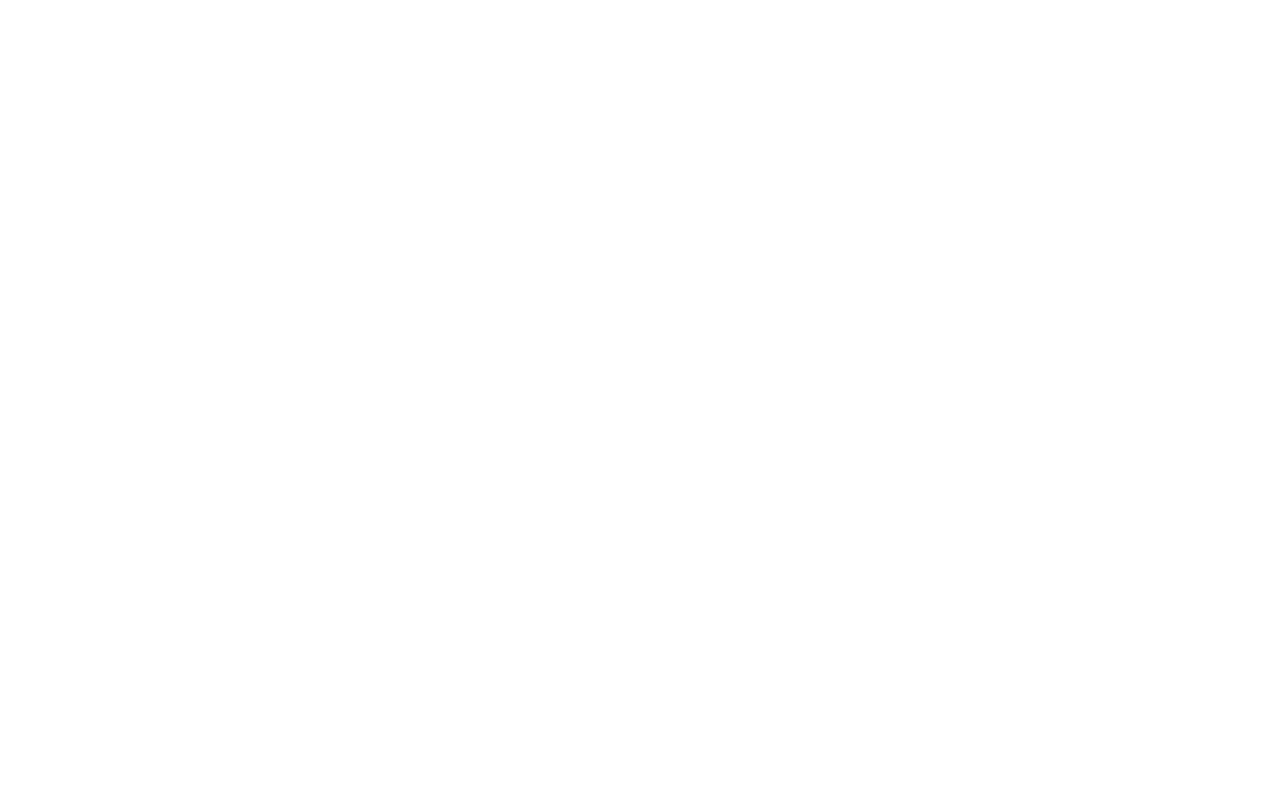
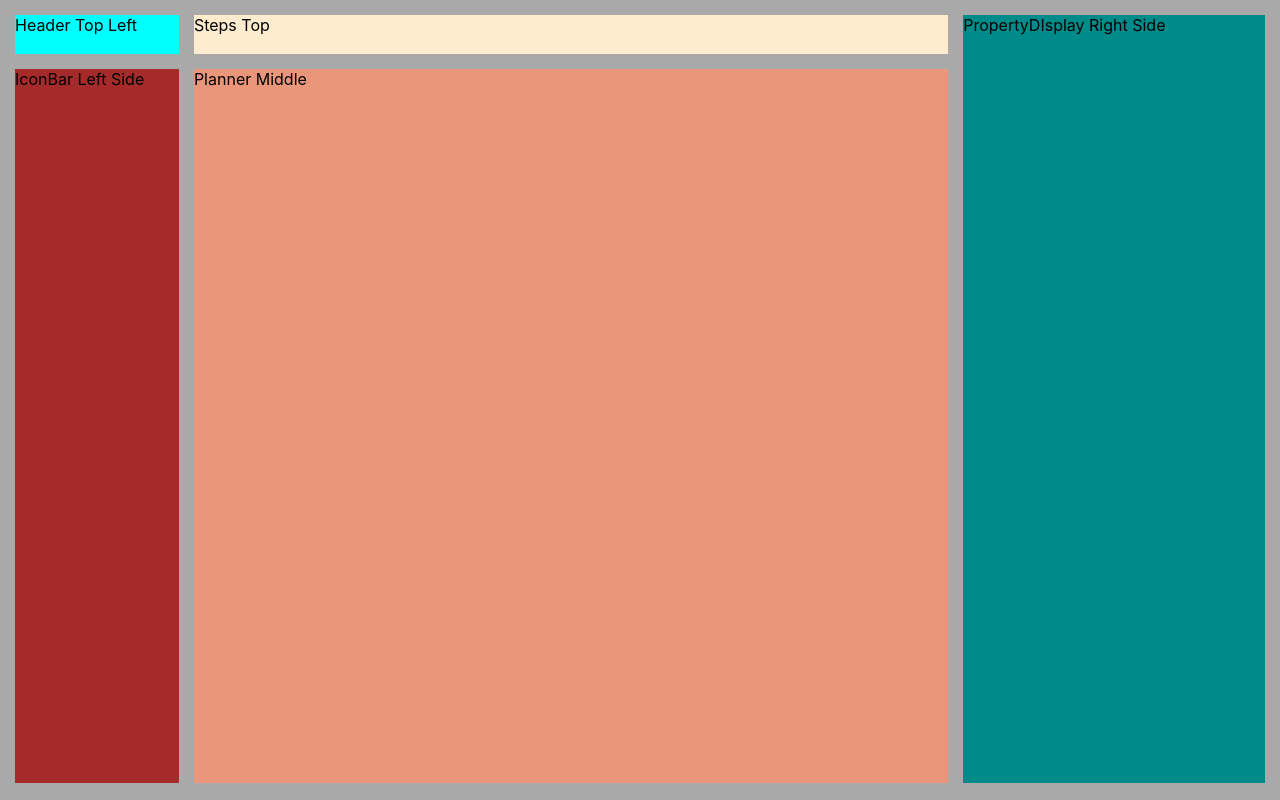
Before and after one commit to Aquaren56/JScript-Raidplaner, a React (Create React App) app: page / in a window 1280 px wide. Built offline with nearby package versions, Linux system fonts and the light colour scheme.

Commit message:
Added base Elements and basic grid layouting

```diff
--- a/src/App.css
+++ /dev/null
@@ -1,38 +0,0 @@
-.App {
-  text-align: center;
-}
-
-.App-logo {
-  height: 40vmin;
-  pointer-events: none;
-}
-
-@media (prefers-reduced-motion: no-preference) {
-  .App-logo {
-    animation: App-logo-spin infinite 20s linear;
-  }
-}
-
-.App-header {
-  background-color: #282c34;
-  min-height: 100vh;
-  display: flex;
-  flex-direction: column;
-  align-items: center;
-  justify-content: center;
-  font-size: calc(10px + 2vmin);
-  color: white;
-}
-
-.App-link {
-  color: #61dafb;
-}
-
-@keyframes App-logo-spin {
-  from {
-    transform: rotate(0deg);
-  }
-  to {
-    transform: rotate(360deg);
-  }
-}
--- a/src/App.tsx
+++ b/src/App.tsx
@@ -1,11 +1,19 @@
-import React from 'react';
-import logo from './logo.svg';
-import './App.css';
+import './styling/header.css';
+
+import Header from './components/Header';
+import IconBar from './components/IconBar';
+import Steps from './components/Steps';
+import PropertyDisplay from './components/PropertyDisplay';
+import PlanningCanvas from './components/PlanningCanvas';
 
 function App() {
   return (
     <div className="App">
-
+      <Header />
+      <Steps />
+      <IconBar />
+      <PlanningCanvas />
+      <PropertyDisplay />
     </div>
   );
 }
--- /dev/null
+++ b/src/components/Header.tsx
@@ -0,0 +1,11 @@
+
+import '../styling/header.css';
+
+export default function Header() {
+
+    return (
+        <div className='header'>
+            Header Top Left
+        </div>
+    )
+}
--- /dev/null
+++ b/src/components/IconBar.tsx
@@ -0,0 +1,9 @@
+import '../styling/header.css';
+
+export default function IconBar() {
+    return (
+        <div className='icon-bar'>
+            IconBar Left Side
+        </div>
+    )
+}
--- /dev/null
+++ b/src/components/PlanningCanvas.tsx
@@ -0,0 +1,9 @@
+import '../styling/header.css';
+
+export default function PlanningCanvas() {
+    return (
+        <div className='planning-canvas'>
+            Planner Middle
+        </div>
+    )
+}
--- /dev/null
+++ b/src/components/PropertyDisplay.tsx
@@ -0,0 +1,9 @@
+import '../styling/header.css';
+
+export default function PropertyDisplay() {
+    return (
+        <div className='property-display'>
+            PropertyDIsplay Right Side
+        </div>
+    )
+}
--- /dev/null
+++ b/src/components/Steps.tsx
@@ -0,0 +1,9 @@
+import '../styling/header.css';
+
+export default function Steps() {
+    return (
+        <div className='steps'>
+            Steps Top
+        </div>
+    )
+}
--- a/src/index.css
+++ b/src/index.css
@@ -5,6 +5,7 @@
     sans-serif;
   -webkit-font-smoothing: antialiased;
   -moz-osx-font-smoothing: grayscale;
+  background-color: darkgrey;
 }
 
 code {
--- /dev/null
+++ b/src/styling/header.css
@@ -0,0 +1,36 @@
+.App {
+    height: 96vh;
+    margin: 15px;
+    display: grid;
+    grid-template-columns: 163.9px 1.5fr 0.6fr;
+    grid-template-rows: 39.3px 1fr;
+    gap: 15px 15px;
+    grid-template-areas:
+      "Header Steps RightSide"
+      "sidebar Canvas RightSide";
+}
+
+.header {
+    background-color: aqua;
+    grid-area: Header;
+}
+
+.icon-bar {
+    background-color: brown;
+    grid-area: sidebar;
+}
+
+.steps {
+    background-color: blanchedalmond;
+    grid-area: Steps;
+}
+
+.property-display {
+    background-color: darkcyan;
+    grid-area: RightSide;
+}
+
+.planning-canvas {
+    background-color: darksalmon;
+    grid-area: Canvas;
+}
```
